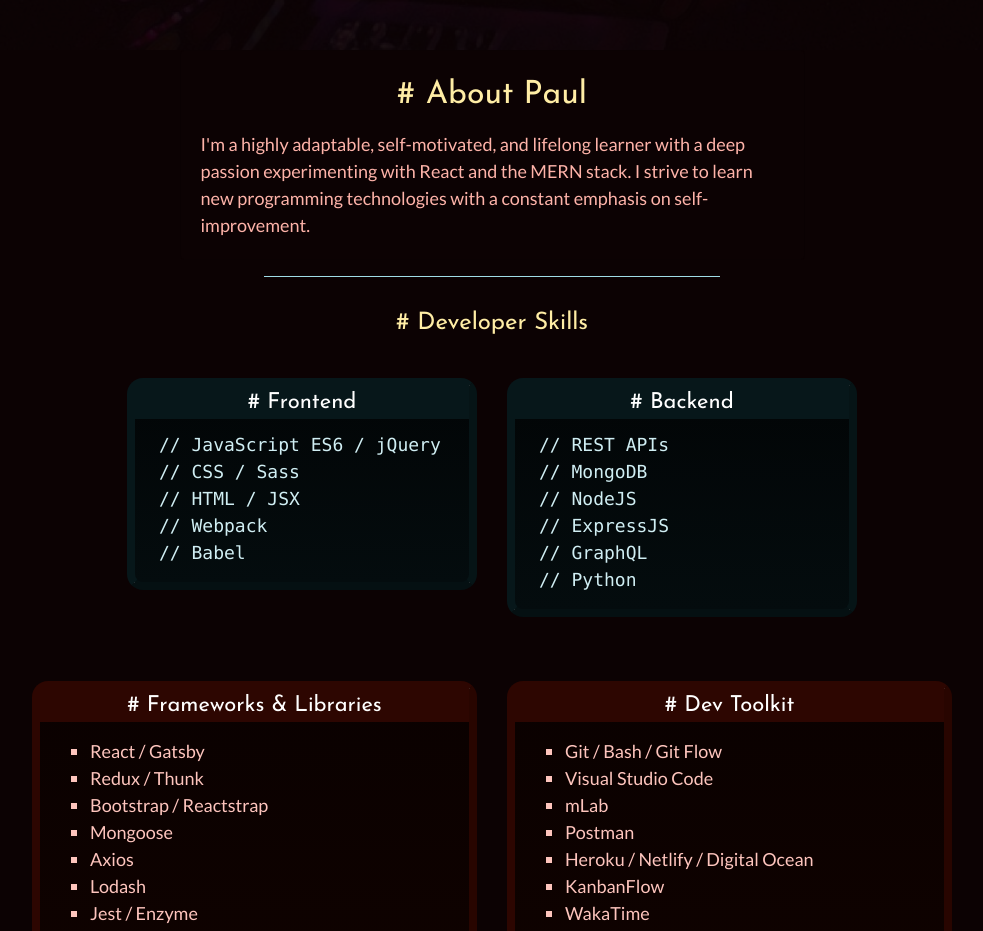
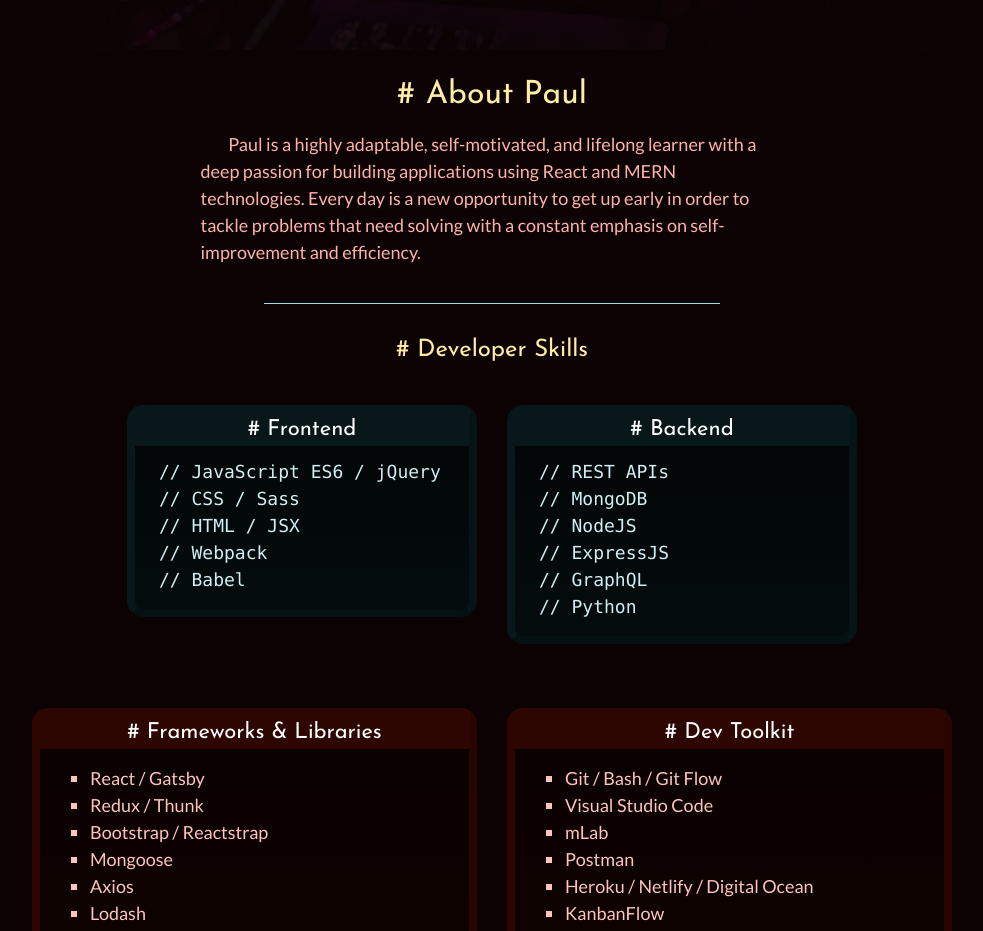
Before and after one commit to valdezDev/gatsby-portfolio, a Gatsby site: page / in a window 1280 px wide. Shown: the part 800-1731 px from the top of the page, without its empty margins (148-1131 px from the left). Built offline with nearby package versions, Linux system fonts and the light colour scheme; Gatsby itself is replaced by a stand-in of ours; a web font is replaced by a local one.

Commit message:
updated resume, updated about me

```diff
--- a/src/pages/index.js
+++ b/src/pages/index.js
@@ -60,7 +60,7 @@
           <CardBody className="about-me__body">
             <CardTitle className="about-me__title text-center"># About Paul</CardTitle>
             <CardText className="about-me__text">
-            I'm a highly adaptable, self-motivated, and lifelong learner with a deep passion experimenting with React and the MERN stack. I strive to learn new programming technologies with a constant emphasis on self-improvement.
+            &nbsp;&nbsp;&nbsp;&nbsp;&nbsp;&nbsp;&nbsp;&nbsp;Paul is a highly adaptable, self-motivated, and lifelong learner with a deep passion for building applications using React and MERN technologies. Every day is a new opportunity to get up early in order to tackle problems that need solving with a constant emphasis on self-improvement and efficiency.
             </CardText>
           </CardBody>
         </Card>
--- a/src/styles/_about.scss
+++ b/src/styles/_about.scss
@@ -99,7 +99,6 @@
   margin: auto;
   margin-top: 2rem;
   margin-bottom: 2rem;
-
   border-radius: 16px;
   border-top-width: 8px;
   border-left-width: 8px;
```
Also changed, not shown: 1 other file.
